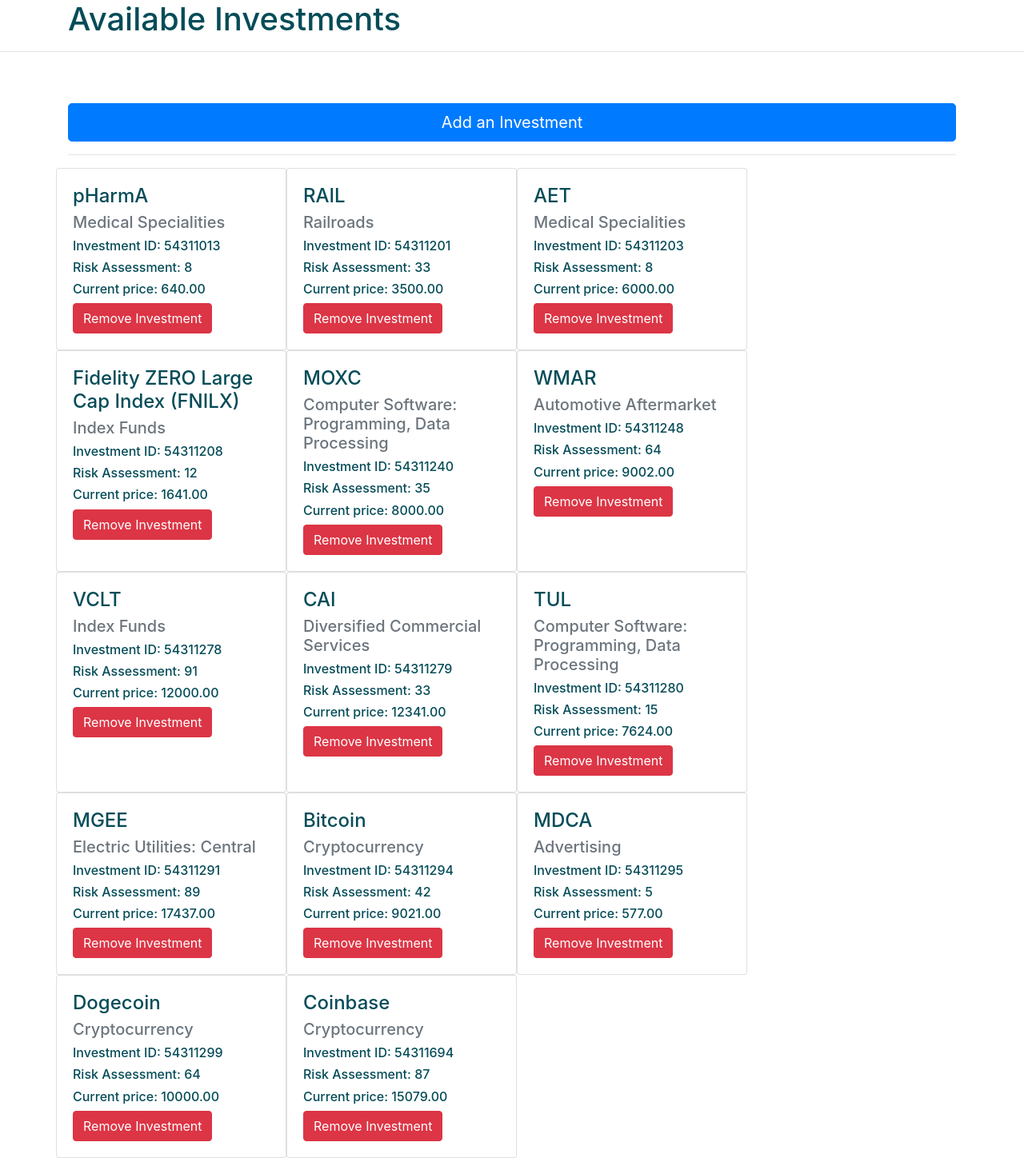
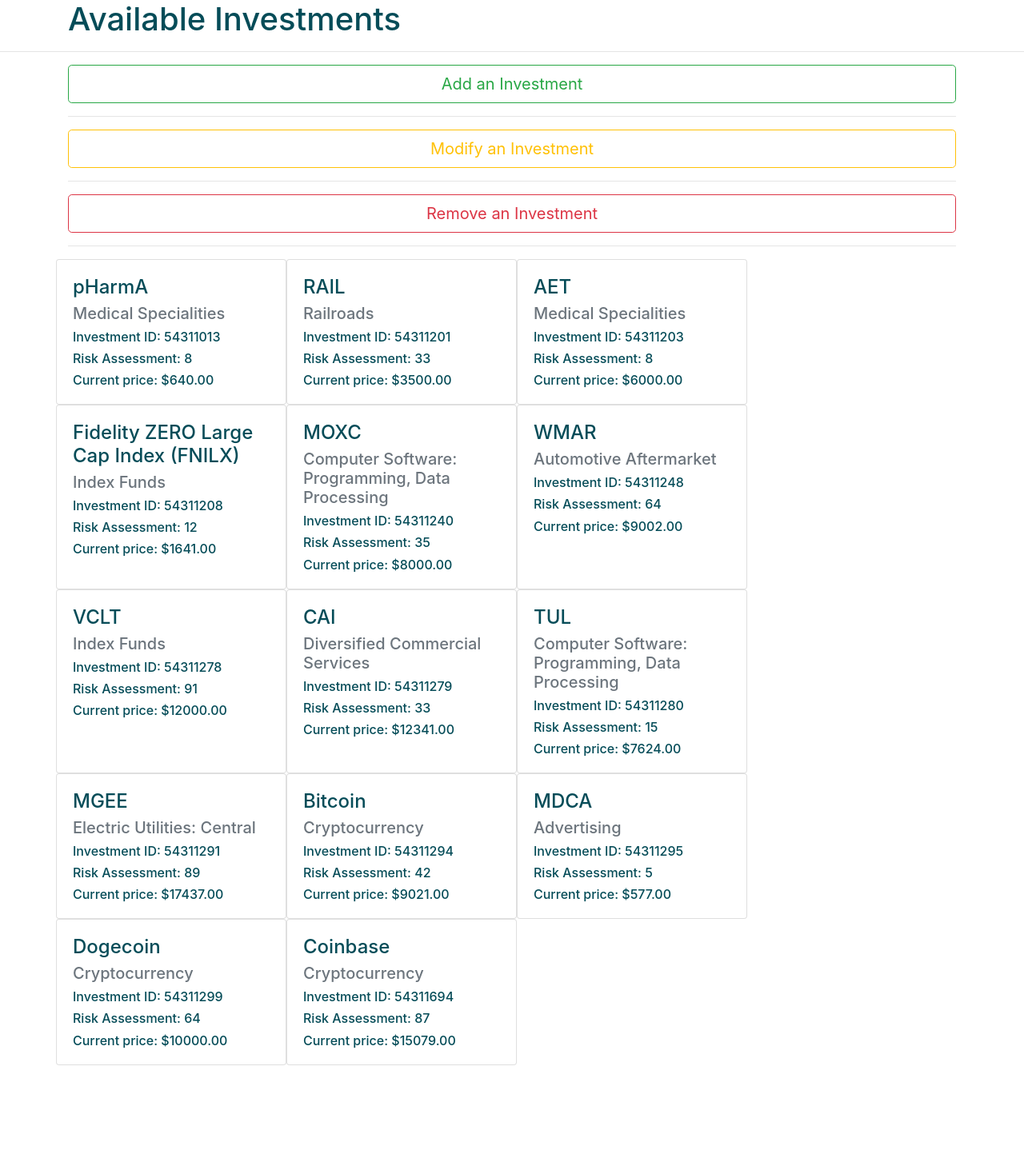
Before and after one commit to aseghehey/firm-dbms, a Flask app: page /investment in a window 1280 px wide. Shown: the part 66-1514 px from the top of the page at 80% size. After the commit the page ends 1398 px from the top, so only its background shows below. Run offline with Flask 2, Linux system fonts and the light colour scheme; a user stored in the database is signed in; data comes from the database, SQL or seed files in the repository.

Commit message:
add investment checks

```diff
--- a/website/emanconnection.py
+++ b/website/emanconnection.py
@@ -37,8 +37,8 @@
     cursor.execute(f'SELECT I.Name, I.Type, H.Price, H.DateBought, H.Quantity FROM hasbought H, Investment I WHERE H.InvestmentID = I.IID AND H.ClientID = {CID};')
     return cursor.fetchall()
 
-def addInvestment(cursor,connection, IID,Type,Name,Risk_Assessment):
-    cursor.execute(f"insert into Investment (IID, Type, Name, Risk_Assessment) values ({IID}, '{Type}', '{Name}', {Risk_Assessment});")
+def addInvestment(cursor,connection, IID,Type,Name,Risk_Assessment,price):
+    cursor.execute(f"insert into Investment (IID, Type, Name, Risk_Assessment,Price) values ({IID}, '{Type}', '{Name}', {Risk_Assessment},{price});")
     connection.commit()
     # cursor.close()
 
--- a/website/main.py
+++ b/website/main.py
@@ -143,8 +143,18 @@
         Type = request.form.get('invType')
         Name = request.form.get('invName')
         RA = request.form.get('invRA')
-        addInvestment(cursor,connection, IID,Type,Name,RA)
-        return redirect(url_for('investment'))
+        price2add = request.form.get('invPrice')
+        if (int(price2add) > 0) and (100 >= int(RA) >= 0) and str(IID).isdigit():
+            cursor.execute(f"select * from investment where type ='{Type}' AND Name='{Name}' OR IID={IID};")
+            if not cursor.fetchone():
+                addInvestment(cursor,connection, IID,Type,Name,RA,Decimal(price2add))
+                return redirect(url_for('investment'))
+            else:
+                flash('There already exists an investment with the given details')
+                return redirect(url_for('invchanges'))
+        else:
+            flash('Could not add Investment. Make sure it meets the following criteria: Price needs to be positive, Risk Assessment needs to be between 0 and 100 and Invesment ID needs to be an integer')
+            return redirect(url_for('invchanges'))
     elif request.method == 'POST' and (session['name'] == 'client'):
         invType = request.form.get('buytype')
         invName = request.form.get('buyname')
--- a/website/templates/client.html
+++ b/website/templates/client.html
@@ -17,11 +17,6 @@
       </div>
     <hr></hr>
     <h2>Current Transactions</h2>
-    {% if vals %}
-    <hr></hr>
-    <button class="btn btn-success btn-lg btn-block">Sell</button>
-    <hr></hr>
-    {% endif %}
     {% for v in vals%}
     <div class="card" style="width: 18rem;">
     <div class="card-body">
--- a/website/templates/inv.html
+++ b/website/templates/inv.html
@@ -8,13 +8,17 @@
 
 <div class="container">
   {% if 'manager' in session.name %}
-  <br></br>
-  <a href="{{url_for('invchanges')}}" type="button" class="btn btn-primary btn-lg btn-block">Add an Investment</a>
+  <a href="{{url_for('invchanges')}}" type="button" class="btn btn-outline-success btn-lg btn-block">Add an Investment</a>
   <hr></hr>
+  <a href="{{url_for('invchanges')}}" type="button" class="btn btn-outline-warning btn-lg btn-block">Modify an Investment</a>
+  <hr></hr>
+  <a href="{{url_for('invchanges')}}" type="button" class="btn btn-outline-danger btn-lg btn-block">Remove an Investment</a>
+  <hr></hr>
+
   {% endif %}
   {% if 'client' in session.name %}
   <form method="POST">
-    <a href="{{url_for('invchanges')}}" type="submit" name="submitbtn" class="btn btn-success btn-lg btn-block" value="purchase">Make an Investment</a>
+    <a href="{{url_for('invchanges')}}" type="submit" name="submitbtn" class="btn btn-success btn-lg btn-block" value="purchase">Buy or sell Investments</a>
   </form>
   <hr></hr>
   {% endif %}
@@ -27,12 +31,7 @@
               <h5 class="card-subtitle mb-2 text-muted" name="iType">{{ inv.invType }}</h5>
               <h6 class="card-text" name="iID"> Investment ID: {{ inv.invID }}</h6>
               <h6 class="card-text" name="iRA"> Risk Assessment: {{ inv.invRA }}</h6>
-              <h6 class="card-text" name="iRA"> Current price: {{ inv.price }}</h6>
-              {% if 'manager' in session.name %}
-              <form method="POST">
-                <button type="submit" name="submitbtn" class="btn btn-danger" value="remove">Remove Investment</button>
-              </form>
-              {% endif %}
+              <h6 class="card-text" name="iRA"> Current price: ${{ inv.price }}</h6>
             </div>
           </div>
 
```
Also changed, not shown: website/templates/invchanges.html (+18 -5 lines).
